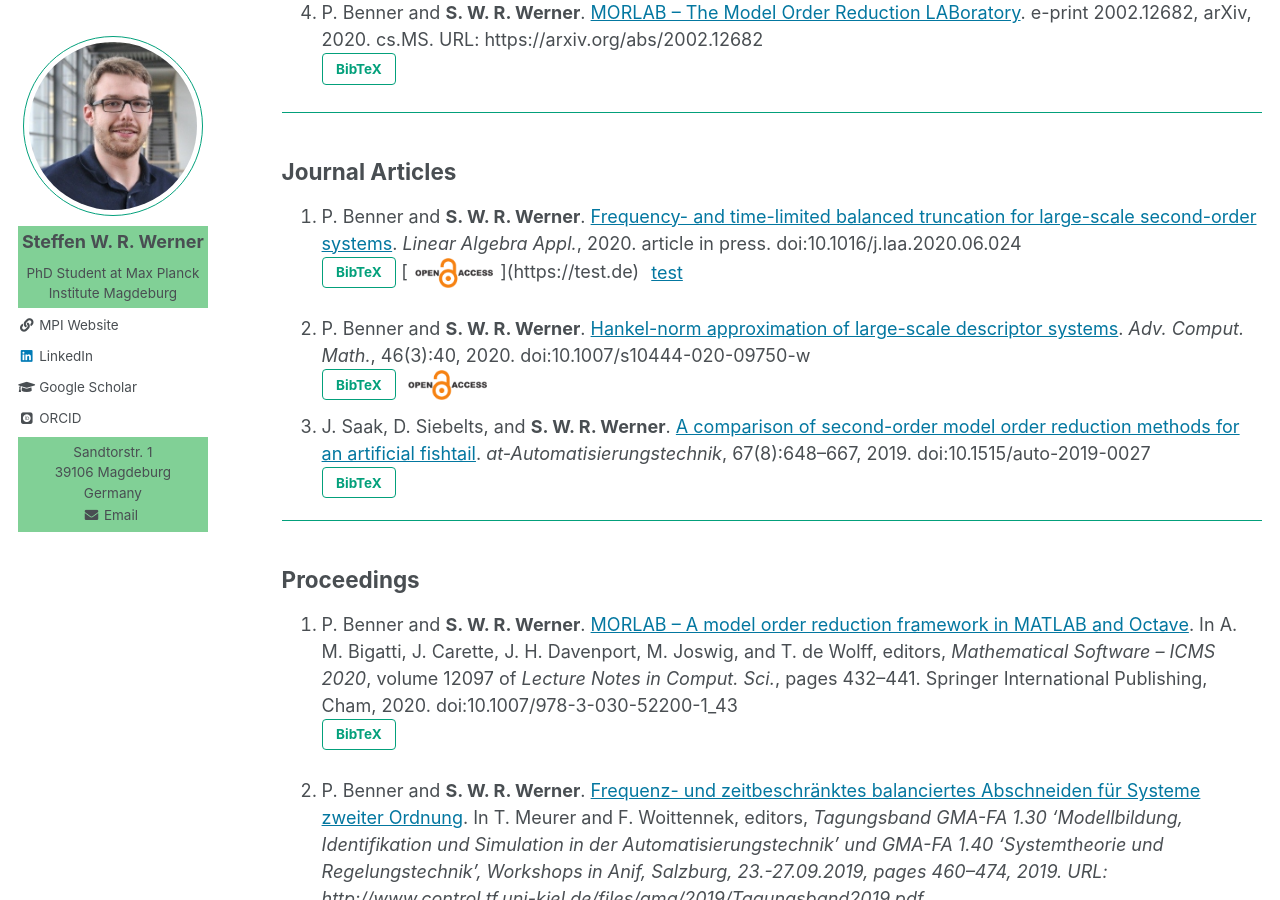
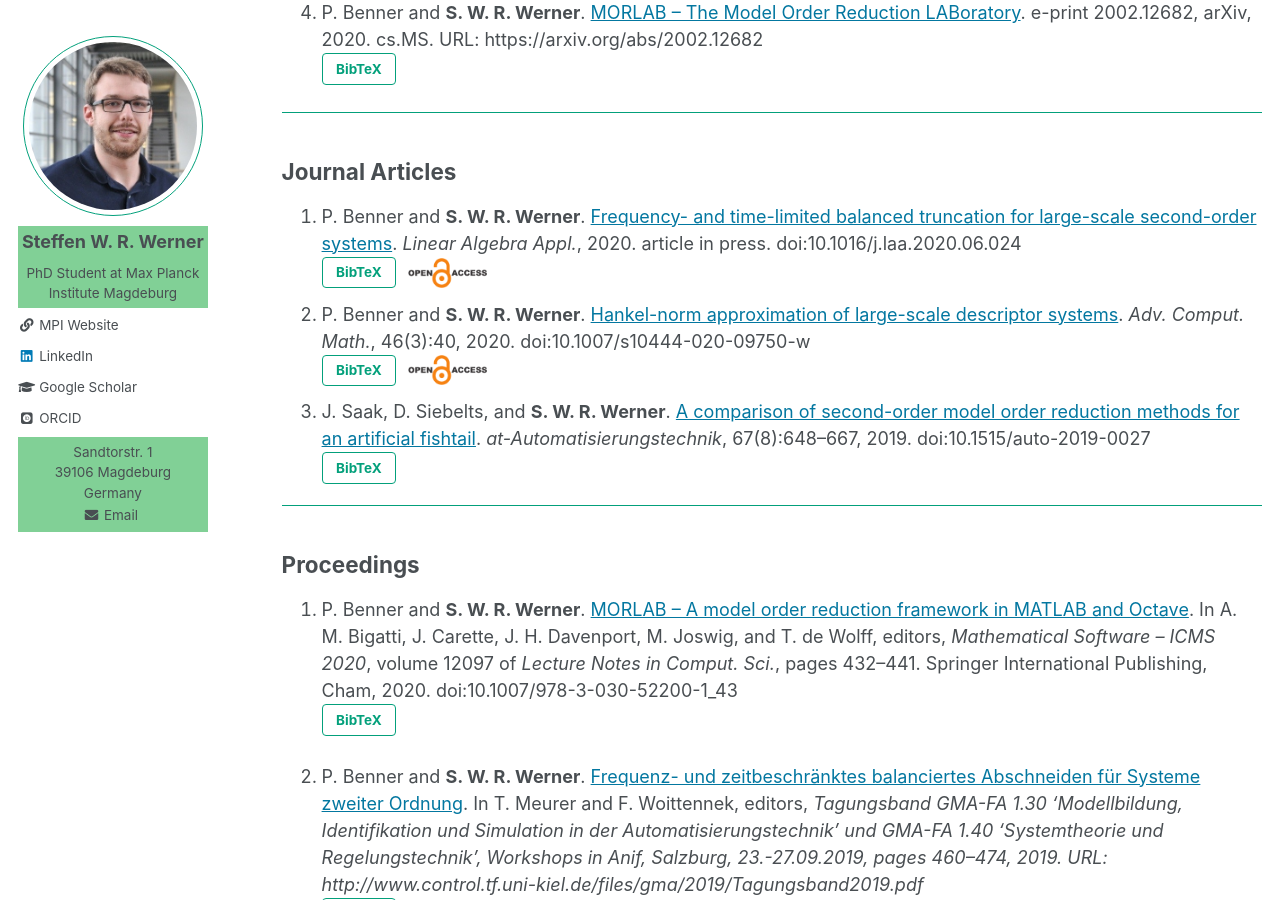
Before and after one commit to ninsteve/ninsteve.github.io, a Jekyll site: the page built from _pages/publications.md, in a window 1280 px wide and 900 px high, scrolled down 847 px. Built offline with Jekyll 4.4.1, drawn with Linux system fonts in a browser that asks for light colours; nearby versions of some CDN libraries; some web fonts are replaced.

Commit message:
Added rest of OA papers.

```diff
--- a/_pages/publications.md
+++ b/_pages/publications.md
@@ -77,9 +77,8 @@ and <a target="blank_" href="{{ author.orcid }}">ORCID</a> profiles.
     balanced truncation for large-scale second-order systems</a>. <i>Linear
     Algebra Appl.</i>, 2020. article in press. doi:10.1016/j.laa.2020.06.024
     <button id="morBenW20b-pop" class="btn btn--inverse">BibTeX</button>
-    [<image src="../images/open_access_symbol.png" alt="Open Access Published"
-    class="openaccess">](https://test.de)
-    <a target="_blank" href="https://test.de" class="openaccess">test</a>
+    <image src="../images/open_access_symbol.png" alt="Open Access Published"
+    class="openaccess">
 
 1.  P. Benner and <strong>S. W. R. Werner</strong>. <a target="blank_"
     href="https://doi.org/10.1007/s10444-020-09750-w">Hankel-norm approximation
@@ -136,6 +135,8 @@ and <a target="blank_" href="{{ author.orcid }}">ORCID</a> profiles.
     second-order dynamical systems revisited</a>. <i>Proc. Appl. Math.
     Mech.</i>, 19(1):e201900224, 2019. doi:10.1002/pamm.201900224
     <button id="morBedBDetal19-pop" class="btn btn--inverse">BibTeX</button>
+    <image src="../images/open_access_symbol.png" alt="Open Access Published"
+    class="openaccess">
 
 1.  P. Benner, J. Heiland, and <strong>S. W. R. Werner</strong>. <a
     target="blank_" href="https://doi.org/10.1016/j.ifacol.2019.08.005">Robust
@@ -145,6 +146,8 @@ and <a target="blank_" href="{{ author.orcid }}">ORCID</a> profiles.
     Governed by Partial Differential Equation CPDE 2019.
     doi:10.1016/j.ifacol.2019.08.005
     <button id="BenHW19-pop" class="btn btn--inverse">BibTeX</button>
+    <image src="../images/open_access_symbol.png" alt="Open Access Published"
+    class="openaccess">
 
 1.  P. Benner and <strong>S. W. R. Werner</strong>. <a target="blank_"
     href="https://doi.org/10.1002/pamm.201800083">Balancing related model
@@ -159,6 +162,8 @@ and <a target="blank_" href="{{ author.orcid }}">ORCID</a> profiles.
     Vienna, Austria, 21&ndash;23 February 2018</i>, 51(2):547&ndash;552, 2018.
     doi:10.1016/j.ifacol.2018.03.092
     <button id="morBenW18-pop" class="btn btn--inverse">BibTeX</button>
+    <image src="../images/open_access_symbol.png" alt="Open Access Published"
+    class="openaccess">
 
 1.  P. Benner and <strong>S. W. R. Werner</strong>. <a target="blank_"
     href="https://www.control.tf.uni-kiel.de/en/gma-fa-1.40/archiv-1/workshop-2017-fa-1.30">
```
